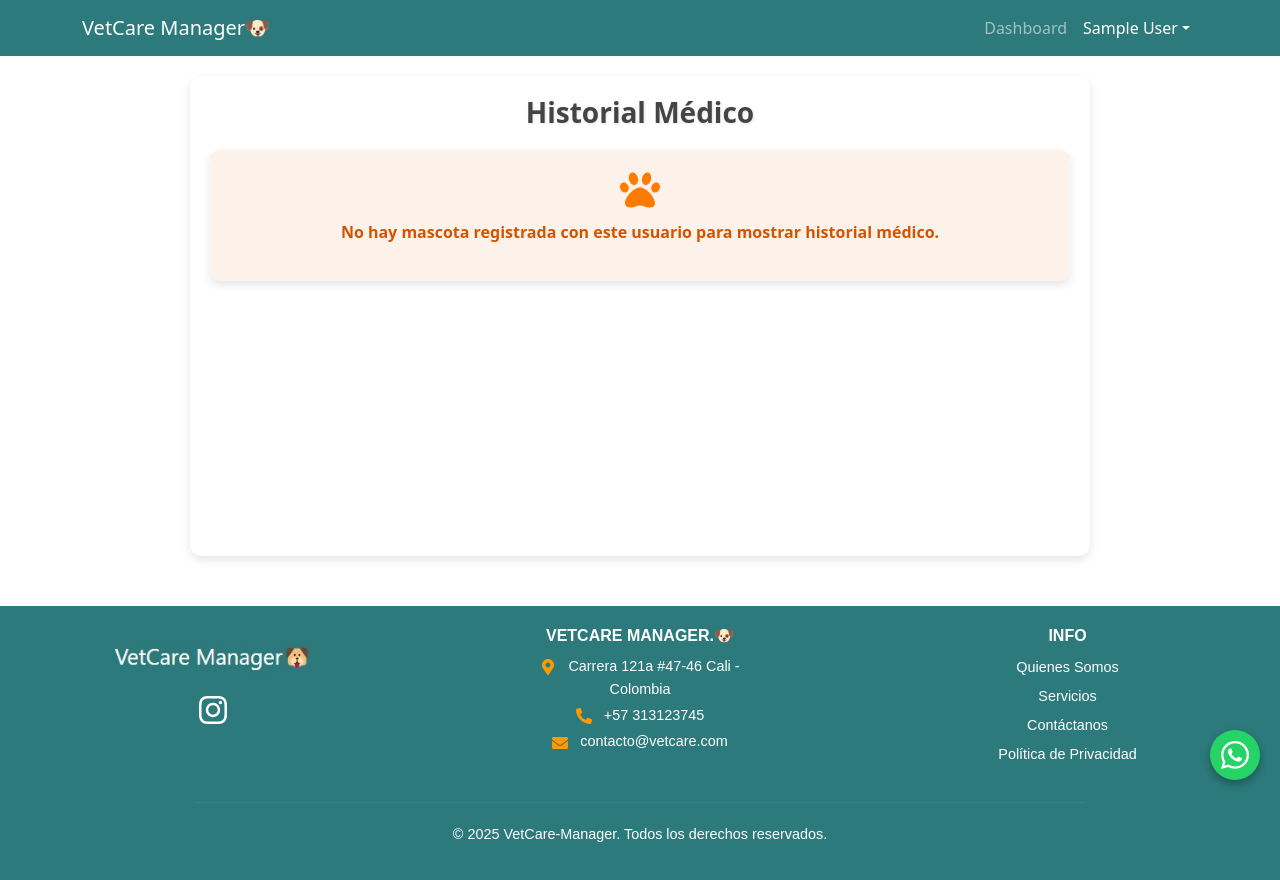
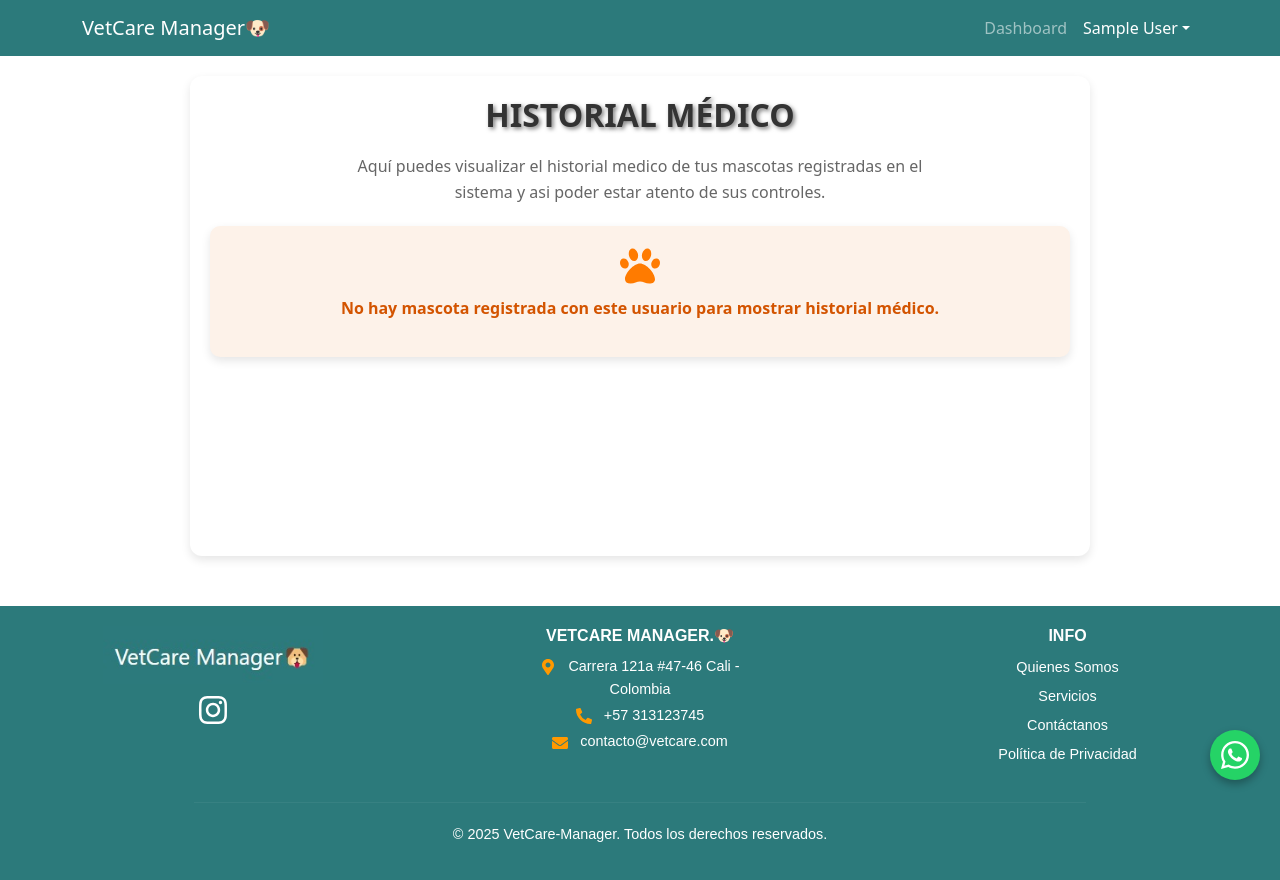
Before and after one commit to webdesigner98everyone/vetcare, a React (Create React App) app: page /history in a window 1280 px wide. Built offline with nearby package versions, Linux system fonts and the light colour scheme; data requests are answered from the project's data file; sample sign-in values are in the browser's storage.

Commit message:
Estabilizacion de Diseño

```diff
--- a/src/components/MedicalHistory.tsx
+++ b/src/components/MedicalHistory.tsx
@@ -12,7 +12,9 @@ const MedicalHistory: React.FC = () => {
   return (
     <div className="medical-history-container">
       <h2 className="medical-history-title">Historial Médico</h2>
-
+      <p className="description">
+        Aquí puedes visualizar el historial medico de tus mascotas registradas en el sistema y asi poder estar atento de sus controles.
+      </p>
       {medicalHistory.length === 0 ? (
         <div className="no-medical-history">
           <FaPaw className="no-history-icon" />
--- a/src/components/PetProfile.tsx
+++ b/src/components/PetProfile.tsx
@@ -51,7 +51,7 @@ const PetProfile: React.FC = () => {
   return (
     <div className="profile-wrapper"> {/* Contenedor principal con flexbox */}
       <div className="profile-container">
-        <h2>Información de tu mascota</h2>
+        <h2>Información de tu mascota 🐶</h2>
         <p className="section-description">
           Aquí puedes visualizar el perfil de tus mascotas registradas en el sistema.
           Haz clic en una de ellas para ver más detalles.
--- a/src/components/PetQR.tsx
+++ b/src/components/PetQR.tsx
@@ -10,6 +10,9 @@ const PetQR: React.FC = () => {
   return (
     <div className="qr-container">
       <h2 className="qr-title">Código QR de tus Mascotas</h2>
+      <p className="section-descriptionQR">
+        Aquí puedes visualizar por medio del escaneo del QR la informacion básica de tus mascotas registradas en el sistema.
+      </p>
       {user && pets.length > 0 ? (
         pets.map((pet) => (
           <div key={pet.id} className="qr-card">
--- a/src/components/PetVaccines.tsx
+++ b/src/components/PetVaccines.tsx
@@ -64,7 +64,10 @@ const VaccinationList: React.FC = () => {
 
   return (
     <div className="vaccination-container">
-      <h2 className="title">Historial de Vacunas</h2>
+      <h2 className="title">Bitácora de Vacunación</h2>
+      <p className="description-vaccines">
+        Aquí puedes visualizar la bitacora de vacunación de tus mascotas registradas en el sistema y asi poder estar atento de sus proximas dosis.
+      </p>
       {content}
     </div>
   );
--- a/src/styles/MedicalHistory.css
+++ b/src/styles/MedicalHistory.css
@@ -3,27 +3,44 @@
   max-width: 900px;
   margin: 20px auto;
   padding: 20px;
-  background: #ffffff; /* Fondo blanco */
+  background: #ffffff;
+  /* Fondo blanco */
   border-radius: 12px;
   box-shadow: 0 4px 10px rgba(0, 0, 0, 0.1);
-  color: #333; /* Color oscuro para mejor legibilidad */
-  min-height: 60vh; /* Asegura que el contenedor tenga una altura mínima */
-  margin-bottom: 50px; /* Agrega espacio debajo del contenedor */
+  color: #333;
+  /* Color oscuro para mejor legibilidad */
+  min-height: 60vh;
+  /* Asegura que el contenedor tenga una altura mínima */
+  margin-bottom: 50px;
+  /* Agrega espacio debajo del contenedor */
 }
 
 /* Estilo para el título "Historial Médico" */
 .medical-history-title {
-  font-size: 28px;
+  font-size: 2rem;
   font-weight: bold;
   text-align: center;
   margin-bottom: 20px;
-  text-shadow: 1px 1px 3px rgba(0, 0, 0, 0.1);
-  color: #444;
+  text-shadow: 2px 2px 4px rgba(0, 0, 0, 0.5);
+  color: #333;
+  text-transform: uppercase;
+
+}
+
+.description {
+  font-size: 16px;
+  color: #666;
+  margin-bottom: 20px;
+  max-width: 600px;
+  margin-left: auto;
+  margin-right: auto;
+  text-align: center;
 }
 
 /* Estilos de las tarjetas de historial médico */
 .medical-card {
-  background: #f9f9f9; /* Fondo claro */
+  background: #f9f9f9;
+  /* Fondo claro */
   border: 1px solid #ddd;
   border-radius: 10px;
   padding: 20px;
@@ -38,7 +55,8 @@
 
 /* Estilos de los subtítulos */
 .medical-card h3 {
-  color: #ff7b00; /* Color naranja para destacar */
+  color: #ff7b00;
+  /* Color naranja para destacar */
   margin-bottom: 10px;
   font-size: 20px;
 }
@@ -66,11 +84,13 @@
   padding: 12px;
   border-radius: 5px;
   margin-bottom: 10px;
-  border-left: 4px solid #ff7b00; /* Resaltado lateral */
+  border-left: 4px solid #ff7b00;
+  /* Resaltado lateral */
 }
 
 .medical-list li strong {
-  color: #ff7b00; /* Naranja para destacar */
+  color: #ff7b00;
+  /* Naranja para destacar */
 }
 
 /* Mensaje de "No hay historial médico disponible" */
--- a/src/styles/PetProfile.css
+++ b/src/styles/PetProfile.css
@@ -4,13 +4,13 @@
   flex-direction: column;
   justify-content: center; /* Centra el contenido */
   align-items: center;
-  min-height: 100vh; /* Hace que ocupe toda la pantalla */
+  min-height: 50vh; /* Hace que ocupe toda la pantalla */
   padding: 20px; /* Agrega un poco de espacio alrededor */
 }
 
 /* Contenedor principal con mejor tamaño */
 .profile-container {
-  max-width: 1200px; /* Ajuste más equilibrado */
+  max-width: 900px; /* Ajuste más equilibrado */
   width: 90%; /* Más flexible en diferentes pantallas */
   padding: 20px;
   text-align: center;
--- a/src/styles/PetQR.css
+++ b/src/styles/PetQR.css
@@ -6,17 +6,30 @@
     border-radius: 8px;
     box-shadow: 0 4px 12px rgba(0, 0, 0, 0.1);
     text-align: center;
-    min-height: 60vh; /* Asegura que el contenedor tenga una altura mínima */
-    margin-bottom: 50px; /* Agrega espacio debajo del contenedor */
+    min-height: 60vh;
+    /* Asegura que el contenedor tenga una altura mínima */
+    margin-bottom: 50px;
+    /* Agrega espacio debajo del contenedor */
 }
 
 
 .qr-title {
-    font-size: 24px;
+    font-size: 2rem;
     font-weight: bold;
     color: #333;
+    text-shadow: 2px 2px 4px rgba(0, 0, 0, 0.5);
     margin-bottom: 20px;
+    text-transform: uppercase;
 }
+
+.section-descriptionQR {
+    font-size: 16px;
+    color: #666;
+    margin-bottom: 20px;
+    max-width: 600px;
+    margin-left: auto;
+    margin-right: auto;
+  }
 
 .qr-card {
     background: #f9f9f9;
--- a/src/styles/PetVaccines.css
+++ b/src/styles/PetVaccines.css
@@ -10,11 +10,23 @@
 }
 
 .title {
-  text-align: center;
-  font-size: 24px;
+  font-size: 2rem;
   font-weight: bold;
   color: #333;
+  text-shadow: 2px 2px 4px rgba(0, 0, 0, 0.5);
   margin-bottom: 20px;
+  text-transform: uppercase;
+  text-align: center;
+}
+
+.description-vaccines {
+  font-size: 16px;
+  color: #666;
+  margin-bottom: 20px;
+  max-width: 600px;
+  margin-left: auto;
+  margin-right: auto;
+  text-align: center;
 }
 
 .card {
```
